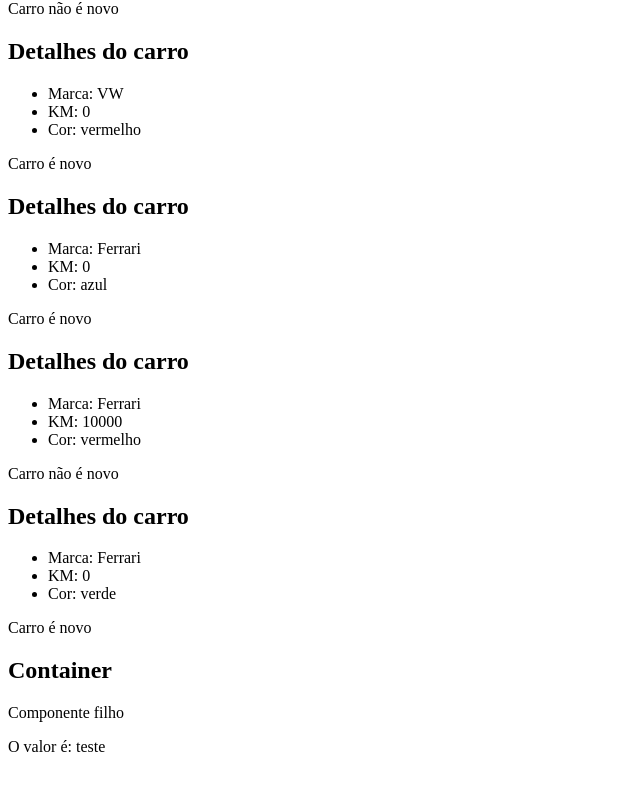
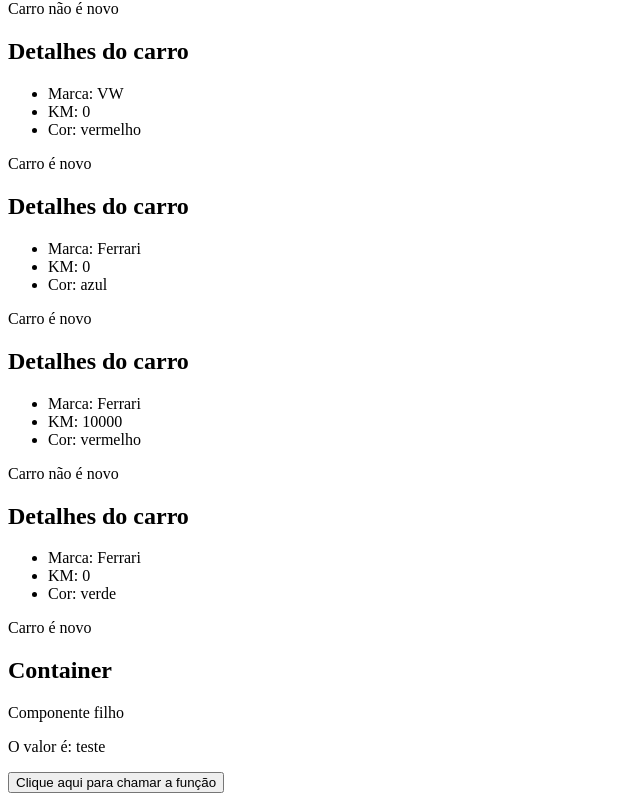
Before and after one commit to arthurresendes/Conhecimento-REACT, a React (Vite) app in the folder 3_AVANCANDO/: page / in a window 1280 px wide. Shown: the part 1372-2173 px from the top of the page, without its empty margins (0-640 px from the left). Before the commit the page ends 2144 px from the top, so only its background shows below. Built offline with nearby package versions, Linux system fonts and the light colour scheme.

Commit message:
Function in props

```diff
--- a/3_AVANCANDO/src/App.jsx
+++ b/3_AVANCANDO/src/App.jsx
@@ -6,6 +6,7 @@ import ConditionalRandom from './components/ConditionalRandom'
 import ShowUserName from './components/ShowUserName'
 import CarDetails from './components/CarDetails'
 import Container from './components/Container'
+import ExecuteFunction from './components/ExecuteFunction'
 
 function App() {
   const cars = [
@@ -13,6 +14,11 @@ function App() {
     {id: 2, brand: "Ferrari", color: "vermelho", novo: false, km: 10000},
     {id: 3, brand: "Ferrari", color: "verde", novo: true, km: 0},
   ]
+
+  function showMessage(){
+    console.log("Minha função")
+  }
+
   return (
     <>
       <h1>Avançando em react</h1>
@@ -30,11 +36,12 @@ function App() {
       <CarDetails brand="VW" km={10000} color="azul" novo={false}/>
       <CarDetails brand="VW" km={0} color="vermelho" novo={true}/>
       {cars.map((car) =>(
-        <CarDetails brand={car.brand} km={car.km} color={car.color} novo={car.novo}/>
+        <CarDetails key={car.id} brand={car.brand} km={car.km} color={car.color} novo={car.novo}/>
       ))}
       <Container myValue="teste">
         <p>Componente filho</p>
       </Container>
+      <ExecuteFunction myFunction={showMessage}/>
     </>
   )
 }
--- /dev/null
+++ b/3_AVANCANDO/src/components/ExecuteFunction.jsx
@@ -0,0 +1,9 @@
+const ExecuteFunction = ({myFunction}) => {
+    return (
+        <div>
+            <button onClick={myFunction}>Clique aqui para chamar a função</button>
+        </div>
+    )
+}
+
+export default ExecuteFunction
```
